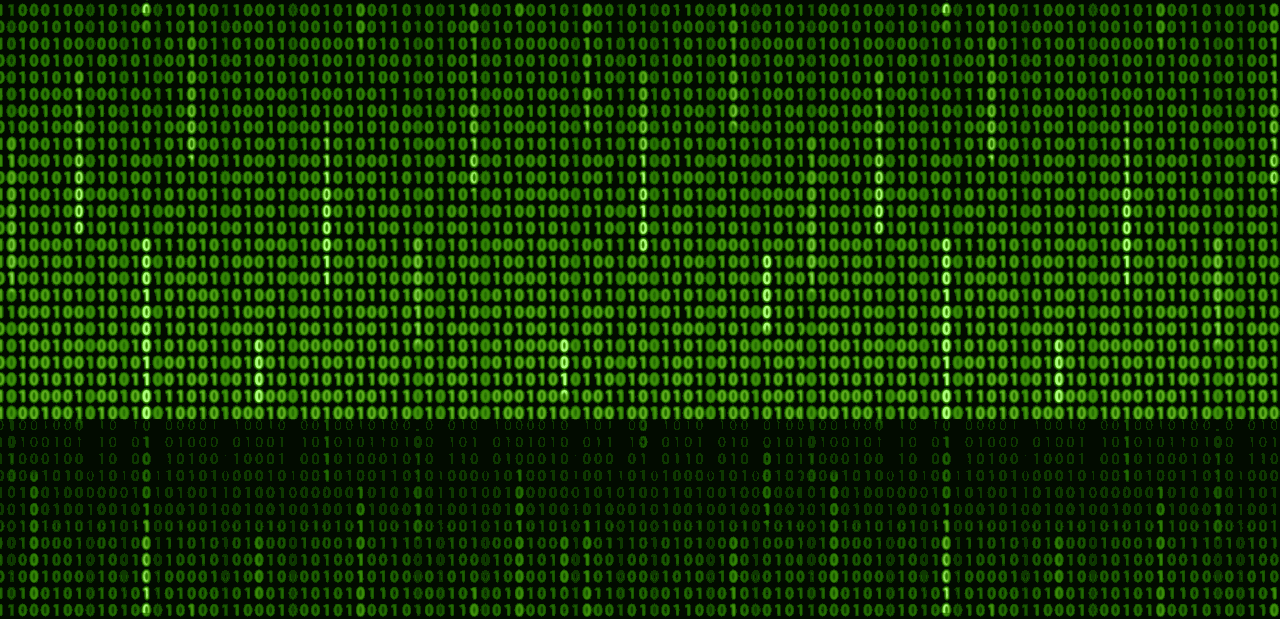
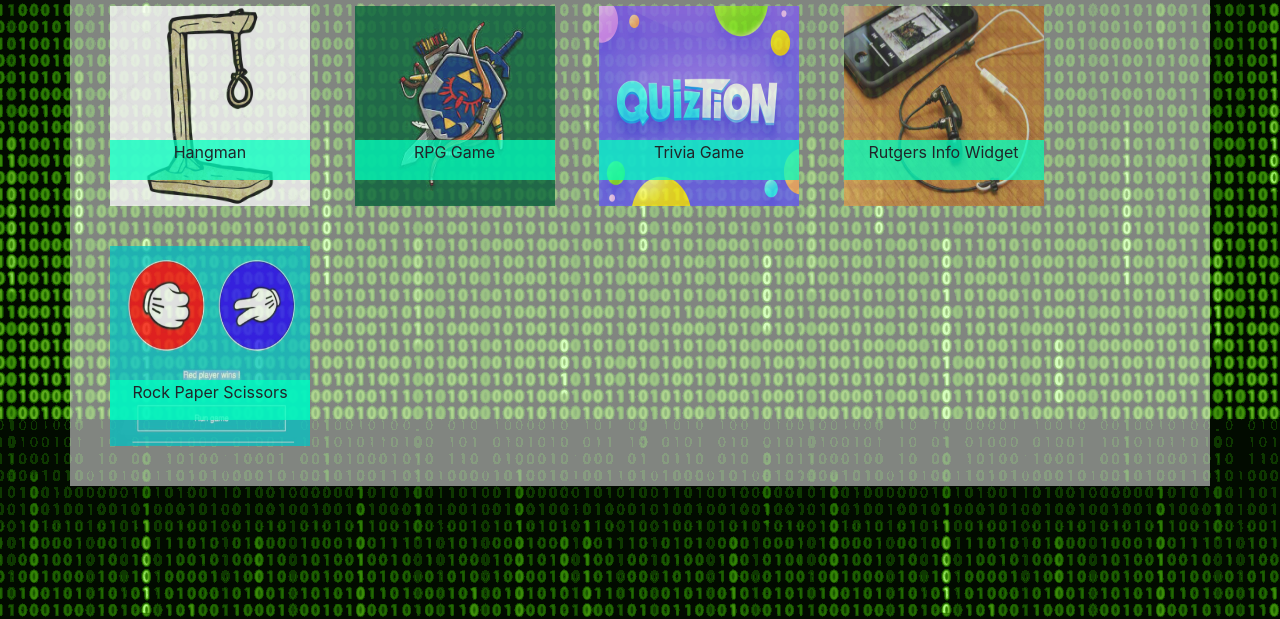
Before and after one commit to DMarcusYoung/02-updatedPortfolio, a plain HTML site: page portfolio.html in a window 1280 px wide. Shown: the part 181-800 px from the top of the page. Drawn offline with nearby package versions, Linux system fonts and the light colour scheme.

Commit message:
added portfolio and contact page using bootstrap

```diff
--- a/Assets/css/style.css
+++ b/Assets/css/style.css
@@ -41,3 +41,38 @@ a:hover{
 #prof-description {
     font-size: 24px;
 }
+
+input {
+    width: 100%;
+    opacity: .75;
+}
+
+#mess-input {
+    height: 100px;
+}
+
+button {
+    background-color: rgba(0, 255, 191, 0.75);
+    margin-top:20px;
+}
+
+.pic-container {
+    position: relative;
+    display: inline-block;
+    margin:20px;
+}
+
+.portfolio-pic {
+    width: 200px;
+    height: 200px;
+    opacity: .75;
+}
+
+.port-imag-label {
+    position: absolute;
+    width: 100%;
+    height: 20%;
+    bottom: 5%;
+    background-color: rgba(0, 255, 191, 0.75);
+    text-align: center;
+}
--- a/portfolio.html
+++ b/portfolio.html
@@ -27,8 +27,30 @@
               </li>
             </ul>
         </div>
-
     </nav>
+    <div class="container">
+        <h1 id="main-header">Portfolio</h1>
+        <div class="pic-container">
+            <img class="portfolio-pic img-fluid" src="./assets/images/Hangman pic.jpg">
+            <p class="port-imag-label">Hangman</p>
+        </div>
+        <div class="pic-container">
+            <img class="portfolio-pic img-fluid" src="./assets/images/RPG Pic.jpg">
+            <p class="port-imag-label">RPG Game</p>
+        </div>
+        <div class="pic-container">
+            <img class="portfolio-pic img-fluid" src="./assets/images/Trivia Pic.jpg">
+            <p class="port-imag-label">Trivia Game</p>
+        </div>
+        <div class="pic-container">
+            <img class="portfolio-pic img-fluid" src="./assets/images/Rutgers Pic.jpg">
+            <p class="port-imag-label">Rutgers Info Widget</p>
+        </div>
+        <div class="pic-container">
+            <img class="portfolio-pic img-fluid" src="./assets/images/Rock Paper Scissors Pic.jpeg">
+            <p class="port-imag-label">Rock Paper Scissors</p>
+        </div>
+    </div>
     <script src="https://code.jquery.com/jquery-3.2.1.slim.min.js" integrity="sha384-KJ3o2DKtIkvYIK3UENzmM7KCkRr/rE9/Qpg6aAZGJwFDMVNA/GpGFF93hXpG5KkN" crossorigin="anonymous"></script>
     <script src="https://cdnjs.cloudflare.com/ajax/libs/popper.js/1.12.9/umd/popper.min.js" integrity="sha384-ApNbgh9B+Y1QKtv3Rn7W3mgPxhU9K/ScQsAP7hUibX39j7fakFPskvXusvfa0b4Q" crossorigin="anonymous"></script>
     <script src="https://maxcdn.bootstrapcdn.com/bootstrap/4.0.0/js/bootstrap.min.js" integrity="sha384-JZR6Spejh4U02d8jOt6vLEHfe/JQGiRRSQQxSfFWpi1MquVdAyjUar5+76PVCmYl" crossorigin="anonymous"></script>
```
Also changed, not shown: contact.html (+10 -1 lines).
